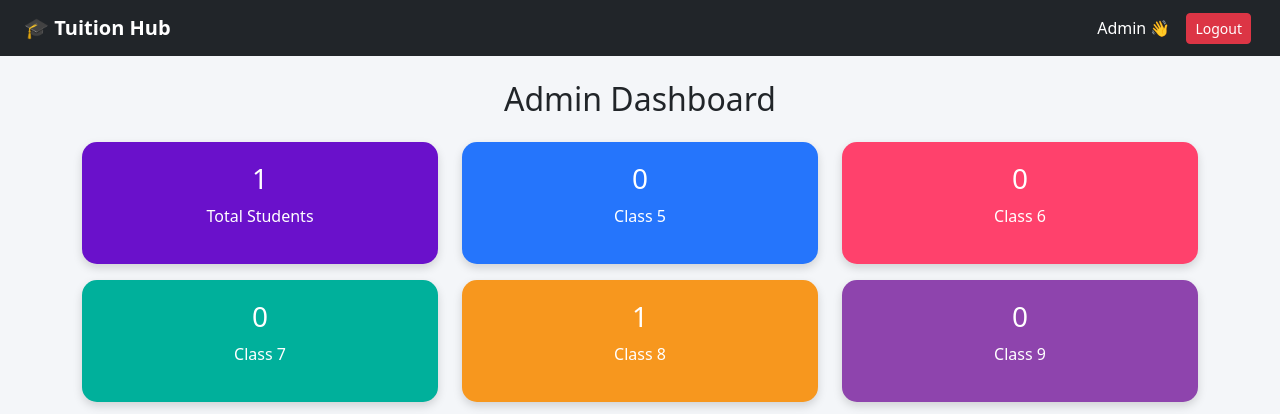
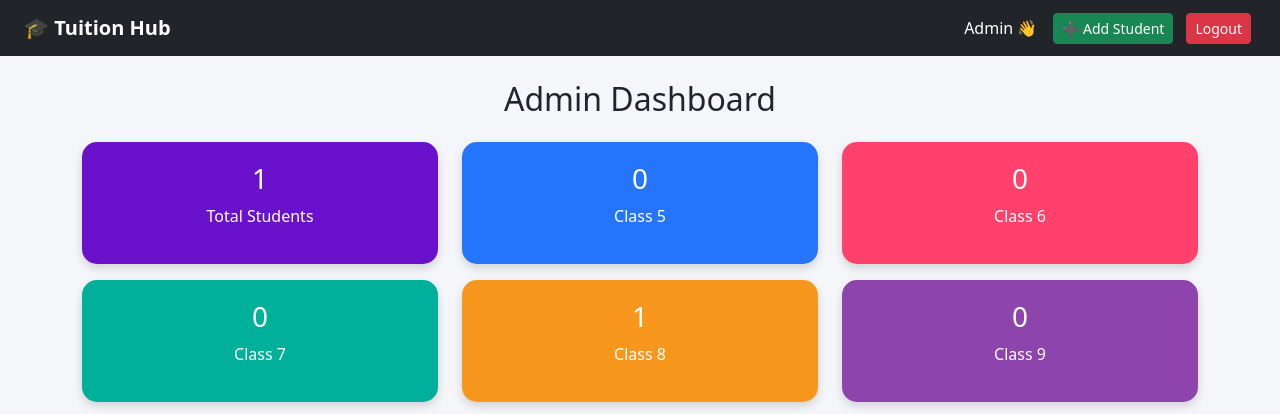
Before and after one commit to ektatechies011-del/tuition-hub, a Flask app: page /admin in a window 1280 px wide. Shown: the top 414 px of the page. Run offline with Flask 3, Linux system fonts and the light colour scheme; a user stored in the database is signed in; data comes from the database, SQL or seed files in the repository; data that the repository does not hold is empty.

Commit message:
Update admin dashboard navbar

```diff
--- a/templates/admin.html
+++ b/templates/admin.html
@@ -39,22 +39,26 @@
 
 <body>
 
-<!-- ✅ NAVBAR ADDED -->
-<nav class="navbar navbar-dark bg-dark px-4 py-2">
+    <nav class="navbar navbar-dark bg-dark px-4 py-2 mb-3">
         <span class="navbar-brand fw-bold">🎓 Tuition Hub</span>
 
-    <div class="ms-auto d-flex align-items-center">
-        <span class="text-white me-3">Admin 👋</span>
-        <a href="/logout" class="btn btn-danger btn-sm">Logout</a>
+        <div class="ms-auto d-flex align-items-center gap-2">
+            <span class="text-white me-2">Admin 👋</span>
+
+            <a href="/contact" class="btn btn-success btn-sm">
+                ➕ Add Student
+            </a>
+
+            <a href="/logout" class="btn btn-danger btn-sm">
+                Logout
+            </a>
         </div>
     </nav>
 
     <div class="container mt-4">
 
-    <!-- 🔥 Heading -->
         <h2 class="text-center mb-4">Admin Dashboard</h2>
 
-    <!-- STATS CARDS -->
         <div class="row mb-4">
 
             <div class="col-md-4 mb-3">
@@ -122,7 +126,6 @@
 
         </div>
 
-    <!-- SEARCH BOX -->
         <form method="GET" action="/admin" class="mb-4">
             <div class="input-group shadow-sm">
                 <input
@@ -143,7 +146,6 @@
             </div>
         </form>
 
-    <!-- TABLE -->
         <div class="table-box">
             <div class="table-responsive">
                 <table class="table table-hover table-bordered align-middle">
```
Lines whose indentation alone changed are shown as unchanged.
